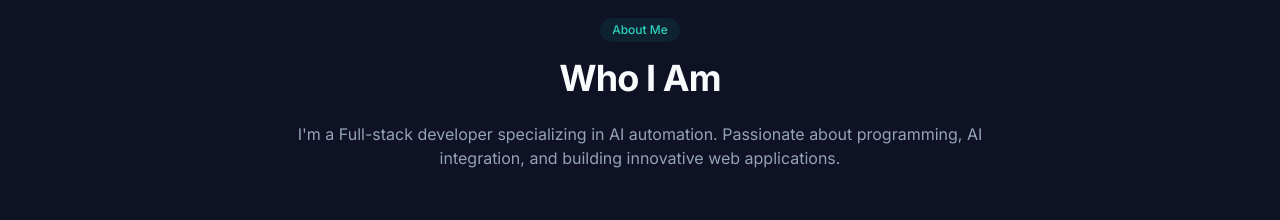
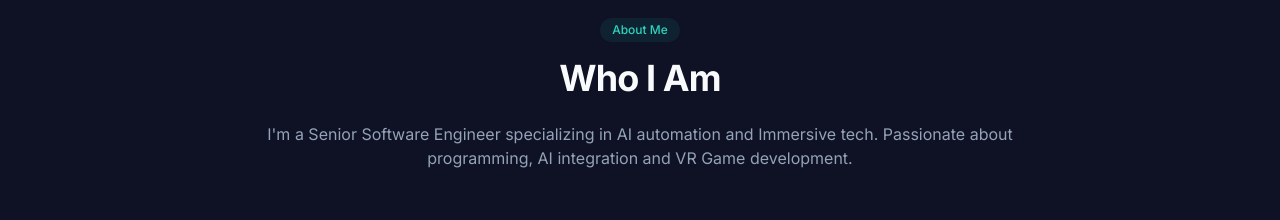
Before and after one commit to ctar0403/Portfolio-website, a React (Vite) app: page / in a window 1280 px wide. Shown: the part 880-1100 px from the top of the page. Built offline with nearby package versions, Linux system fonts and the light colour scheme.

Commit message:
Update Index page about section text
cgen-f698f8e0f9f64fe6b839a4ee3278d012

```diff
--- a/src/pages/Index.tsx
+++ b/src/pages/Index.tsx
@@ -1,4 +1,3 @@
-
 import { useEffect } from "react";
 import Layout from "@/components/Layout";
 import HeroSection from "@/components/HeroSection";
@@ -68,7 +67,7 @@ const Index = () => {
             </span>
             <h2 className="text-4xl font-bold mb-6">Who I Am</h2>
             <p className="max-w-3xl mx-auto text-muted-foreground">
-              I'm a Full-stack developer specializing in AI automation. Passionate about programming, AI integration, and building innovative web applications.
+              I'm a Senior Software Engineer specializing in AI automation and Immersive tech. Passionate about programming, AI integration and VR Game development.
             </p>
           </motion.div>
 
```
